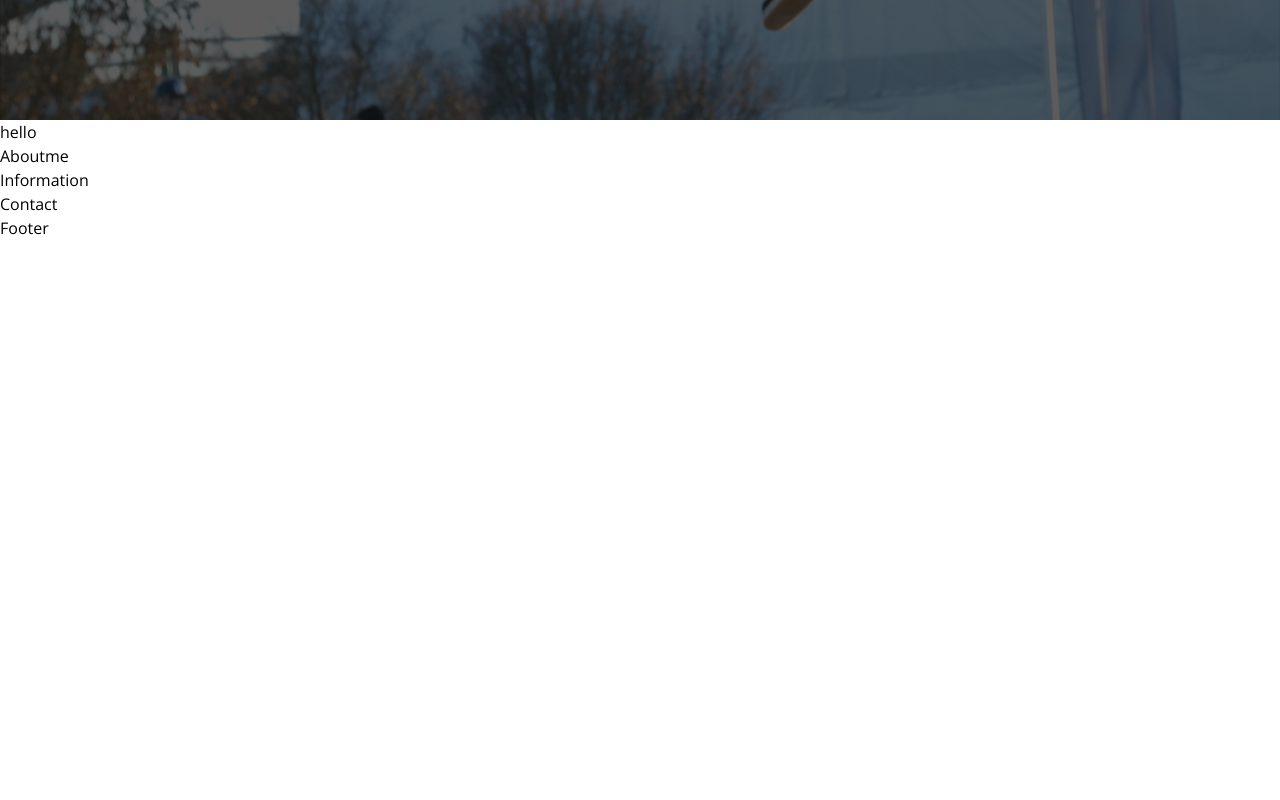
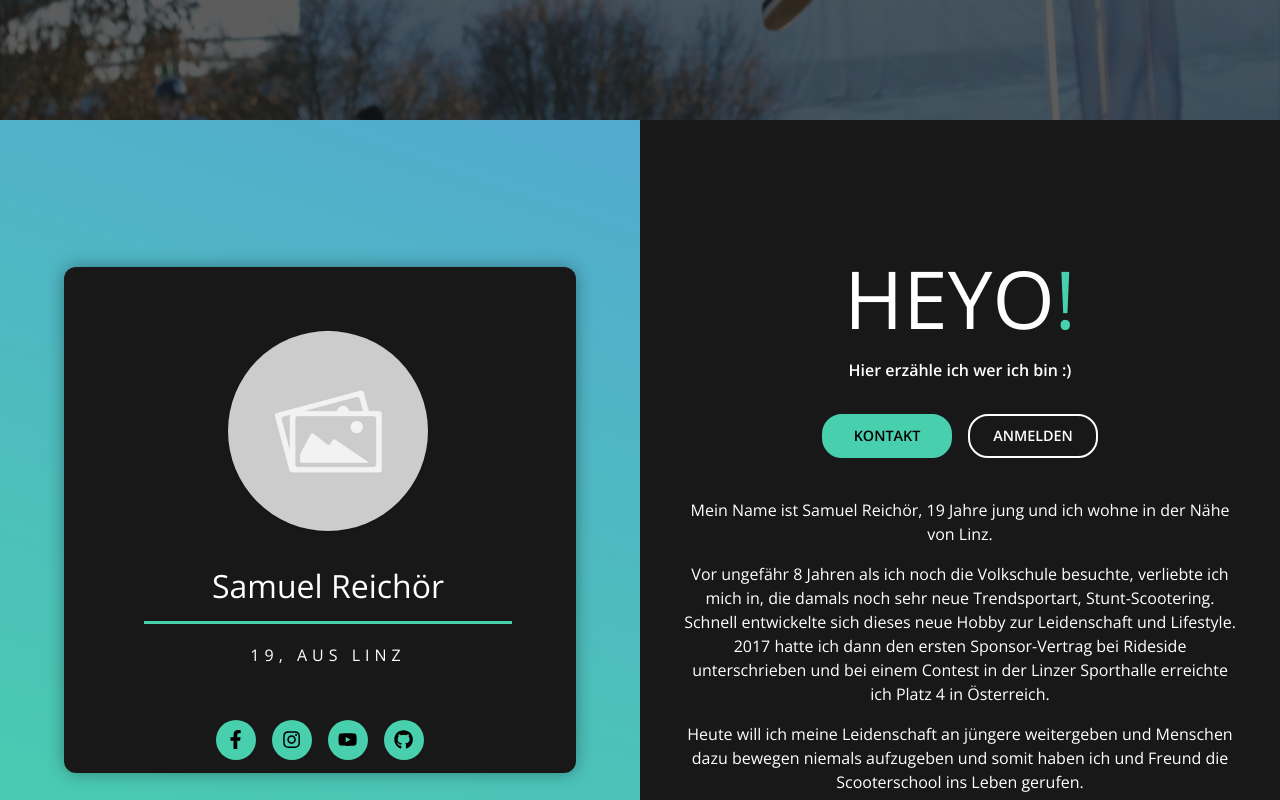
Before and after one commit to samuelreichor/WebDevelopmentGmbH, a React (Vite) app in the folder Scooterschool/: page / in a window 1280 px wide. Shown: the part 680-1480 px from the top of the page. Before the commit the page ends 920 px from the top, so only its background shows below. Built offline with nearby package versions, Linux system fonts and the light colour scheme.

Commit message:
about me Section

```diff
--- a/Scooterschool/src/App.jsx
+++ b/Scooterschool/src/App.jsx
@@ -1,15 +1,11 @@
-import { Navbar, Welcome, Footer, Aboutme, Contact, Information } from "./components";
-import background from './img/Welcome-55.png';
+import { Navbar, Footer, Aboutme, Contact, Information } from "./components";
+
 
 const App = () => {
 
   return(
     <div className='min-h-screen min-w-screen relative top-0 '>
-      <div className="">
-        <Navbar/>
-      </div>
-      <Welcome/>
-
+      <Navbar/>
       <Aboutme/>
       <Information/>
       <Contact/>
--- a/Scooterschool/src/components/Aboutme.jsx
+++ b/Scooterschool/src/components/Aboutme.jsx
@@ -1,6 +1,63 @@
+import { FaFacebookF } from "react-icons/fa";
+import { FaInstagram } from "react-icons/fa";
+import { FaYoutube } from "react-icons/fa";
+import { FaGithub } from "react-icons/fa";
+
+import aboutMeImg from '../img/Placeholder.jpg';
+
 const Aboutme = () => {
     return (
-        <h1>Aboutme</h1>
+
+    <div className = "about-wrapper">
+      <div className = "about-left">
+        <div className = "about-left-content">
+          <div>
+            <div className = "shadow">
+              <div className = "about-img">
+                <img src = {aboutMeImg} alt = "about image"/>
+              </div>
+            </div>
+
+            <h2 className="curser-pointer">Samuel Reichör</h2>
+            <h3>19, aus linz</h3>
+          </div>
+
+          <ul className = "icons">
+            <li href="https://www.instagram.com/samisstreetplaza/"><FaFacebookF ><a href="https://www.instagram.com/samisstreetplaza/"></a></FaFacebookF></li>
+            <li><FaInstagram></FaInstagram></li>
+            <li><FaYoutube></FaYoutube></li>
+            <li><FaGithub></FaGithub></li>
+          </ul>
+        </div>
+
+      </div>
+
+      <div className = "about-right">
+        <h1>Heyo<span>!</span></h1>
+        <h2>Hier erzähle ich wer ich bin :)</h2>
+        <div className = "about-btns">
+          <button type = "button" class = "btn btn-pink">Kontakt</button>
+          <button type = "button" class = "btn btn-white">Anmelden</button>
+        </div>
+
+        <div className = "about-para">
+          <p>Mein Name ist Samuel Reichör, 19 Jahre jung und ich  wohne in der Nähe von Linz. </p>
+          <p> Vor ungefähr 8 Jahren als ich noch die Volkschule besuchte, verliebte ich mich in,
+              die damals noch sehr neue  Trendsportart, Stunt-Scootering. Schnell entwickelte sich
+              dieses neue Hobby zur Leidenschaft und Lifestyle. 2017 hatte ich dann den ersten Sponsor-Vertrag
+              bei Rideside unterschrieben und bei einem Contest in der Linzer Sporthalle erreichte ich
+              Platz 4 in Österreich.</p>
+
+            <p>
+            Heute will ich meine Leidenschaft an jüngere weitergeben und Menschen dazu bewegen niemals aufzugeben
+            und somit haben ich und Freund die Scooterschool ins Leben gerufen.
+            </p>
+        </div>
+
+      </div>
+    </div>
+
+
     )
 }
 
--- a/Scooterschool/src/components/Welcome.jsx
+++ /dev/null
@@ -1,13 +0,0 @@
-
-
-
-const Welcome = () => {
-    return (
-
-       <p>hello</p>
-
-
-    );
-}
-
-export default Welcome
--- a/Scooterschool/src/components/index.js
+++ b/Scooterschool/src/components/index.js
@@ -1,5 +1,4 @@
 export { default as Navbar } from './Navbar';
-export { default as Welcome } from './Welcome';
 export { default as LoaderInformation } from './Loader';
 export { default as Information } from './Information';
 export { default as Aboutme } from './Aboutme';
--- a/Scooterschool/src/index.css
+++ b/Scooterschool/src/index.css
@@ -1,6 +1,7 @@
 @import url("https://fonts.googleapis.com/css2?family=Open+Sans:wght@300;400;500;600;700&display=swap");
 @import url('https://fonts.googleapis.com/css2?family=Lato:wght@700;900&family=Oswald:wght@500;600;700&display=swap');
 @import url('https://fonts.googleapis.com/css2?family=Raleway:wght@700;800&display=swap');
+@import url('https://fonts.googleapis.com/css2?family=Poppins:wght@200;300;400;500;600;700;800&display=swap');
 
 * html {
   padding: 0;
@@ -34,19 +35,6 @@ body {
 
 }
 
-.gradient-bg-services {
-  background-color:#0f0e13;
-  background-image:
-    radial-gradient(at 0% 0%, hsla(253,16%,7%,1) 0, transparent 50%),
-    radial-gradient(at 50% 100%, hsla(225,39%,25%,1) 0, transparent 50%);
-}
-
-.gradient-bg-transactions {
-  background-color: #0f0e13;
-  background-image:
-    radial-gradient(at 0% 100%, hsla(253,16%,7%,1) 0, transparent 50%),
-    radial-gradient(at 50% 0%, hsla(225,39%,25%,1) 0, transparent 50%);
-}
 
 .gradient-bg-footer {
   background-color: #0f0e13;
@@ -121,6 +109,21 @@ border: 1px solid rgba(24, 24, 24, 0.3);
 }
 
 
+@media (max-width: 992px){
+  .fontstyleh1{
+    font-size: 2rem;
+  }
+
+  .fontstyleh2{
+    font-size: 3rem;
+  }
+}
+
+
+
+
+/*Curser Effekt bei großen Devices*/
+
 @media (min-width: 1200px) and (max-width: 1500px) {
   .typewriter{
     color: #fff;
@@ -149,8 +152,177 @@ border: 1px solid rgba(24, 24, 24, 0.3);
  }
 
 
+/*----------------------AboutMe Section---------------------------------*/
+
+.about-wrapper{
+  height: 100vh;
+}
+.about-left{
+  background-color: #48cfad;
+  background-image: linear-gradient(19deg, #48cfad 0%, #53AACF 100%);
+  display: flex;
+  flex-direction: column;
+  align-items: center;
+  justify-content: center;
+  height: 100vh;
+  color:#fff
+}
+.about-left-content > div{
+  background: #181818;
+  padding: 4rem 4rem 2.5rem 5rem;
+  text-align: center;
+
+  border-radius: 12px 12px 0 0;
+}
+.about-left-content{
+  box-shadow: 0px 0px 18px -1px rgba(0, 0, 0, 0.39);
+  -webkit-box-shadow: 0px 0px 18px -1px rgba(0, 0, 0, 0.39);
+  -moz-box-shadow: 0px 0px 18px -1px rgba(0, 0, 0, 0.39);
+  border-radius: 12px;
+  width:80%;
+}
+.about-img img{
+  display: block;
+  width: 200px;
+}
+.about-img{
+  width: 200px;
+  height: 200px;
+  overflow: hidden;
+  border-radius: 50%;
+  transition: all 0.5s ease-in-out;
+}
+.shadow{
+  margin-left: auto;
+  margin-right: auto;
+  border-radius: 50%;
+  width: 200px;
+  height: 200px;
+}
 
 
+
+.about-left-content h2{
+  font-size: 2rem;
+  margin: 2.2rem 0 0.6rem 0;
+  line-height: 1.2;
+  padding-bottom: 1rem;
+  border-bottom: 3px solid #48cfad;
+}
+
+
+.about-left-content h3{
+  text-transform: uppercase;
+  font-weight: 300;
+  letter-spacing: 5px;
+  margin-top: 1.2rem;
+}
+.icons{
+  background: #181818;
+  display: flex;
+  justify-content: center;
+  padding: 0.8rem 0;
+  border-radius: 0 0 12px 12px;
+}
+.icons li{
+  list-style-type: none;
+  background: #48cfad;
+  color: #000;
+  width: 40px;
+  height: 40px;
+  margin: 0 0.5rem;
+  border-radius: 50%;
+  display: flex;
+  justify-content: center;
+  align-items: center;
+  font-size: 1.2rem;
+  cursor: pointer;
+  transition: all 0.5s ease-in-out;
+}
+.icons li:hover{
+  background: #edffec;
+  color: #000;
+}
+.about-right{
+  background: #181818;
+  height: 100vh;
+  display: flex;
+  flex-direction: column;
+  align-items: center;
+  justify-content: center;
+  padding: 2rem;
+  text-align: center;
+  color:#fff
+}
+.about-right h1{
+  font-size: 5rem;
+  text-transform: uppercase;
+}
+.about-right h1 span{
+  color: #48cfad;
+}
+.about-right h2{
+  font-weight: 600;
+}
+.about-btns{
+  display: flex;
+  margin: 2rem 0;
+}
+.btn{
+  border: none;
+  font-size: 0.9rem;
+  text-transform: uppercase;
+  border: 2px solid #fff;
+  border-radius: 20px;
+  padding: 0.55rem 0;
+  width: 130px;
+  font-weight: 600;
+  background: transparent;
+  margin: 0 0.5rem;
+  cursor: pointer;
+  color:#fff
+}
+.btn.btn-pink{
+  background: #48cfad;
+  color: #000;
+  border-color: #48cfad;
+  transition: all 0.5s ease-in-out;
+}
+.btn.btn-pink:hover{
+  background: transparent;
+  border-color: #fff;
+  color: #fff;
+}
+.btn.btn-white{
+  transition: all 0.5s ease-in-out;
+}
+.btn.btn-white:hover{
+  background: #48cfad;
+  border-color: #48cfad;
+  color: #000;
+}
+.about-para p{
+  font-weight: 400;
+  padding: 0.5rem;
+  opacity: 1;
+  color: #fff;
+}
+
+@media screen and (min-width: 992px){
+  .about-wrapper{
+      display: grid;
+      grid-template-columns: repeat(2, 2fr);
+  }
+
+  .about-left{
+      position: relative;
+  }
+  .about-left-content{
+      position: absolute;
+      width:80%
+
+  }
+}
 
 
 @tailwind base;
```
Also changed, not shown: Scooterschool/src/img/Placeholder.jpg (added).
